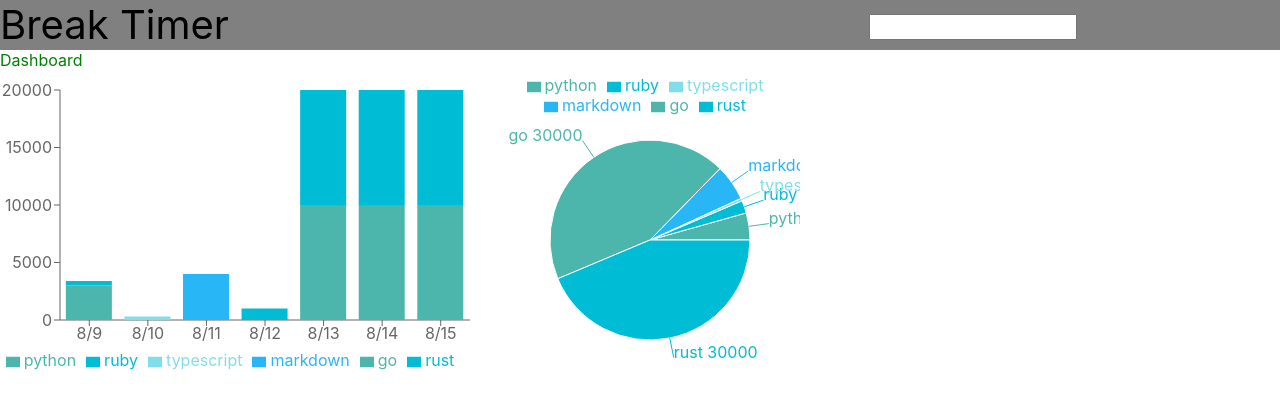
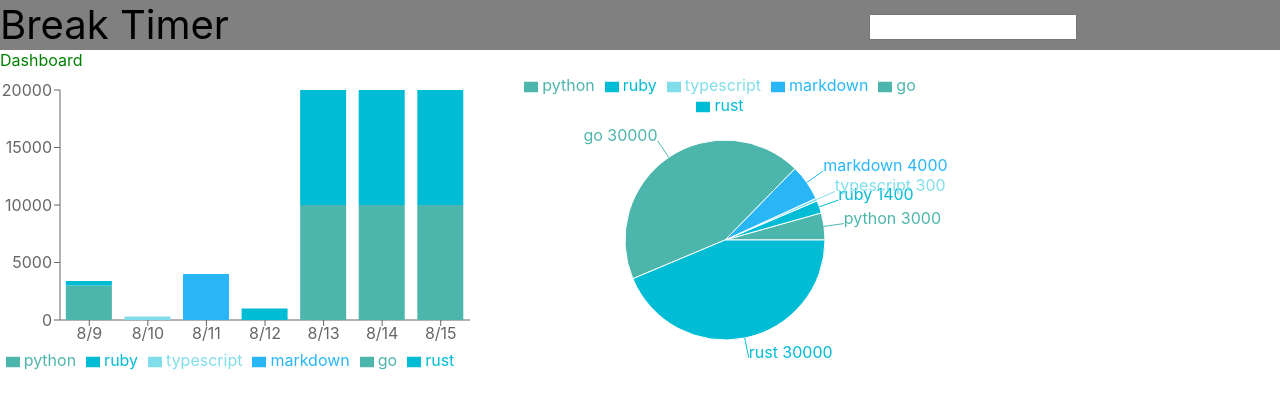
Before and after one commit to supporterz-vol5-1/BreakTimer-frontend, a React (Create React App) app in the folder frontend/: page / in a window 1280 px wide. Shown: the top 408 px of the page. Built offline with nearby package versions, Linux system fonts and the light colour scheme.

Commit message:
少し調整

```diff
--- a/frontend/src/GraphPie.tsx
+++ b/frontend/src/GraphPie.tsx
@@ -57,7 +57,7 @@ const GraphPie = (props: Props) => {
     var data = exportData(chartdata)
     const formattedData = formantData(data)
     return (
-        <PieChart width={300} height={300}>
+        <PieChart width={450} height={300}>
             <Legend verticalAlign='top' align='center'/>
             <Pie data={formattedData} dataKey="time" nameKey='lang'outerRadius={100} label={lenderLabel} >
             <Tooltip />
```
